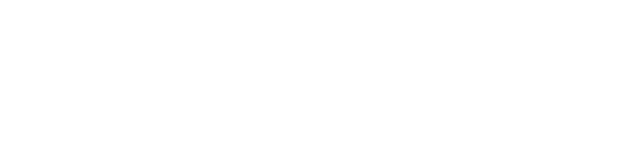
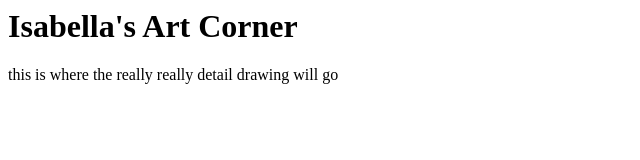
Before and after one commit to rosslcaputi/Isabella-s-Art-Corner, a plain HTML site: page reallyDetailedDrawings.html in a window 1280 px wide. Shown: the whole page, without its empty margins (0-640 px from the left). Drawn offline with Linux system fonts and the light colour scheme.

Commit message:
Update reallyDetailedDrawings.html

```diff
--- a/reallyDetailedDrawings.html
+++ b/reallyDetailedDrawings.html
@@ -4,3 +4,15 @@
 <meta charset="UTF-8">
 <title> really really detail drawings</title>
 </head>
+<header>
+	<div class="header">
+		<h1>Isabella's Art Corner</h1>
+	</div>
+</header>
+
+<body>
+	<div class="content">
+    <p> this is where the really really detail drawing will go</p>
+	</div>
+</body>
+</html>
```
